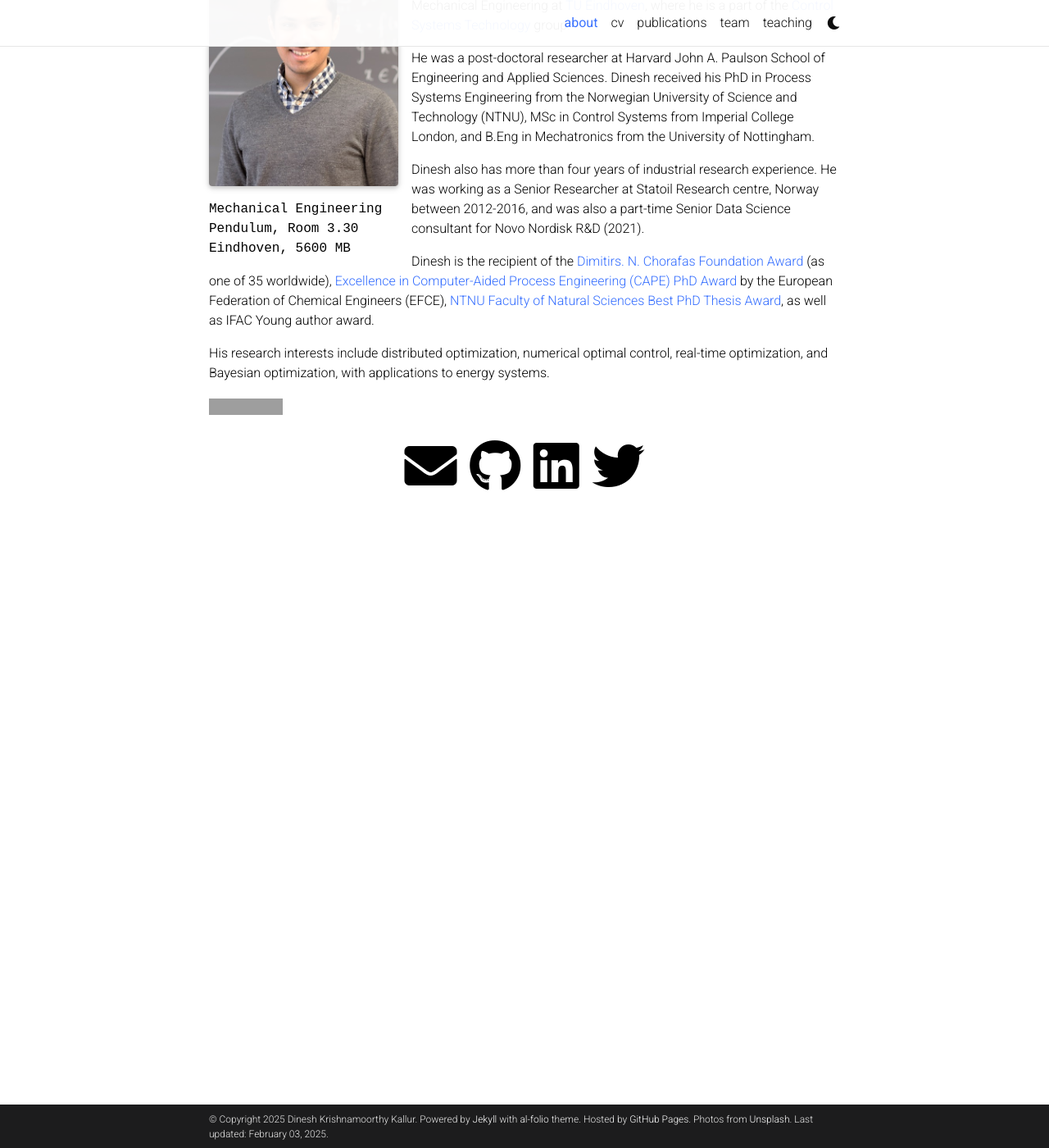
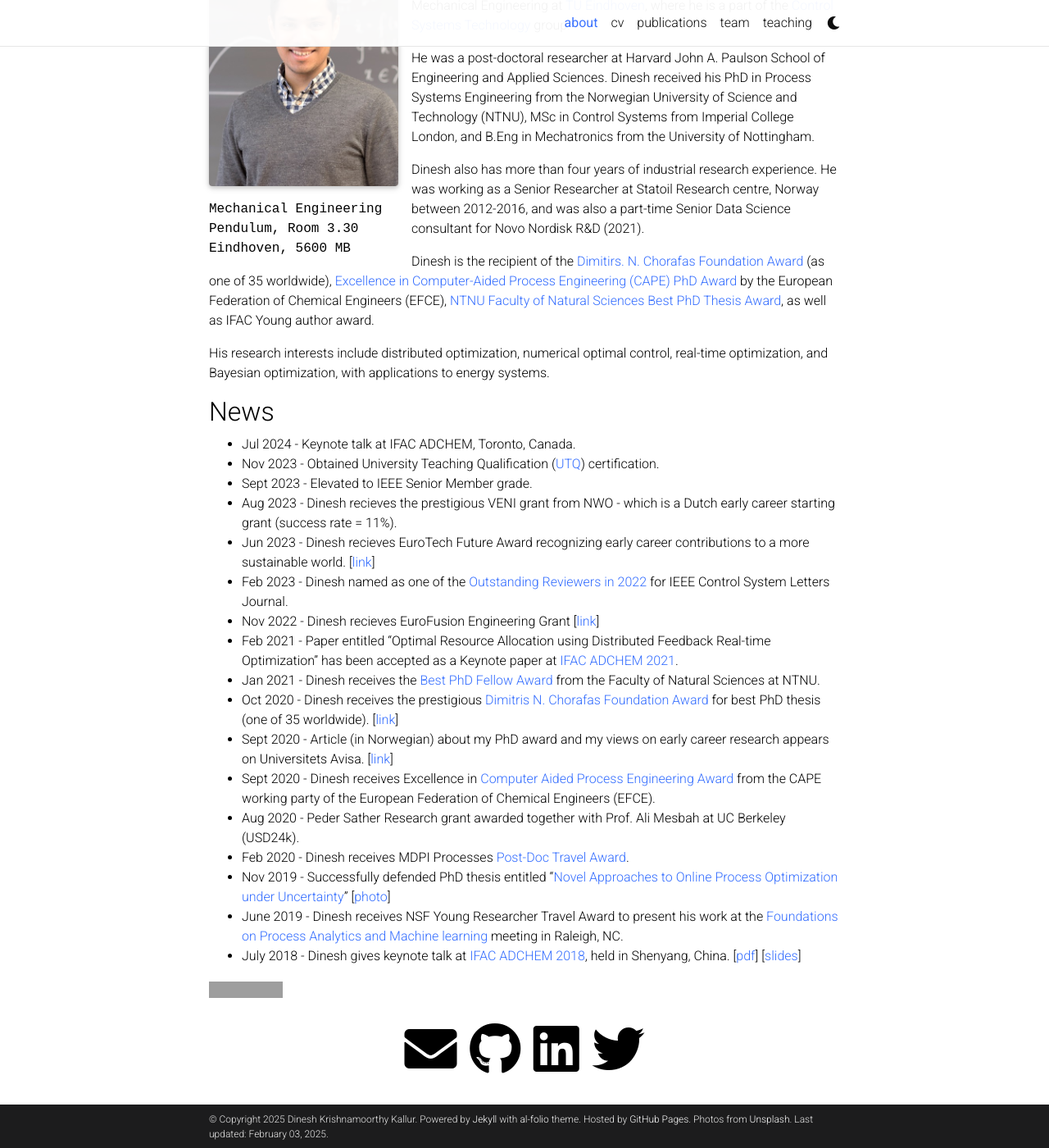
Before and after one commit to dinesh-krishnamoorthy/dinesh-krishnamoorthy.github.io, a Jekyll site: the page built from _pages/about.md, in a window 1280 px wide and 1400 px high, scrolled down 275 px. Shown: the whole window at 82% size. Built offline with Jekyll 4.4.1, drawn with Linux system fonts in a browser that asks for light colours; full-size pictures stand in for the smaller copies a plugin makes; comment, search, counter and statistics services are not loaded; a style sheet for code colours, icons or effects is not loaded; grey boxes are pictures that could not be loaded.

Commit message:
Update about.md

```diff
--- a/_pages/about.md
+++ b/_pages/about.md
@@ -32,5 +32,25 @@ Dinesh is the recipient of the [Dimitirs. N. Chorafas Foundation Award](https://
 His research interests include distributed optimization, numerical optimal control, real-time optimization, and Bayesian optimization, with applications to energy systems.
 
 
+## News
+
+* Jul 2024 - Keynote talk at IFAC ADCHEM, Toronto, Canada.
+* Nov 2023 -  Obtained University Teaching Qualification ([UTQ](https://www.universiteitenvannederland.nl/en_GB/utq)) certification.
+* Sept 2023 - Elevated to IEEE Senior Member grade.
+* Aug 2023 - Dinesh recieves the prestigious VENI grant from  NWO - which is a Dutch early career starting grant (success rate = 11%).
+* Jun 2023 - Dinesh recieves EuroTech Future Award recognizing early career contributions to a more sustainable world. [[link](https://eurotech-universities.eu/news-and-events/news/eurotech-future-award-2023-winners/)]
+* Feb 2023 - Dinesh named as one of the [Outstanding Reviewers in 2022](http://ieee-cssletters.dei.unipd.it/Page_reviewers.php?p=3) for IEEE Control System Letters Journal.
+* Nov 2022 - Dinesh recieves EuroFusion Engineering Grant [[link](https://www.differ.nl/grant-for-dinesh-krishnamoorthy-for-research-on-controlled-nuclear-fusion)]
+* Feb 2021 - Paper entitled "Optimal Resource Allocation using Distributed Feedback Real-time Optimization" has been accepted as a Keynote paper at [IFAC ADCHEM 2021](https://www.adchem2021.org/).
+* Jan 2021 - Dinesh receives the [Best PhD Fellow Award](https://www.youtube.com/watch?v=QuHFnoTiy-k&ab_channel=NTNUFakultetfornaturvitenskap) from the Faculty of Natural Sciences at NTNU.
+* Oct 2020 - Dinesh receives the prestigious [Dimitris N. Chorafas Foundation Award](https://www.weizmann.ac.il/feinberg/about/dimitris-n-chorafas-prize/about-foundation-and-prize) for best PhD thesis (one of 35 worldwide). [[link](https://www.weizmann.ac.il/feinberg/sites/feinberg/files/uploads/files/chorafas_winners_2020_by_year_and_univeristy.pdf)]
+* Sept 2020 - Article (in Norwegian) about my PhD award and my views on early career research appears on Universitets Avisa. [[link](https://www.universitetsavisa.no/forskning/hvordan-skal-ntnu-bli-et-bedre-forskningsuniversitet/103076)]
+* Sept 2020 - Dinesh receives Excellence in [Computer Aided Process Engineering Award](https://www.wp-cape.eu/index.php/outstanding-phd-thesis-on-cape/) from the CAPE working party of the European Federation of Chemical Engineers (EFCE).
+* Aug 2020 - Peder Sather Research grant awarded together with Prof. Ali Mesbah at UC Berkeley (USD24k).
+* Feb 2020 - Dinesh receives MDPI Processes [Post-Doc Travel Award](https://www.mdpi.com/journal/processes/awards.pdf/0/pdf_164_2020_1_award.pdf).
+* Nov 2019 - Successfully defended PhD thesis entitled "[Novel Approaches to Online Process Optimization under Uncertainty](http://folk.ntnu.no/dineshk/Research/PhD_thesis/Thesis_Main.pdf)" [[photo](http://folk.ntnu.no/dineshk/Photos/PhD_Morari_JayLee.jpeg)]
+* June 2019 -  Dinesh receives NSF Young Researcher Travel Award to present his work at the [Foundations on Process Analytics and Machine learning](http://fopam.org/) meeting in Raleigh, NC.
+* July 2018 - Dinesh gives keynote talk at [IFAC ADCHEM 2018](http://folk.ntnu.no/skoge/prost/proceedings/ADCHEM-2018/), held in Shenyang, China. [[pdf](https://dinesh-krishnamoorthy.github.io/publication/2019JPCADCHEM)] [[slides](http://folk.ntnu.no/dineshk/Presentations/ADCHEM_slides.pdf)]
+
 
 <a href="https://info.flagcounter.com/0V1v"><img src="https://s11.flagcounter.com/count2/0V1v/bg_FFFFFF/txt_000000/border_CCCCCC/columns_2/maxflags_10/viewers_0/labels_0/pageviews_0/flags_0/percent_0/" alt="Flag Counter" border="0"></a>
```
